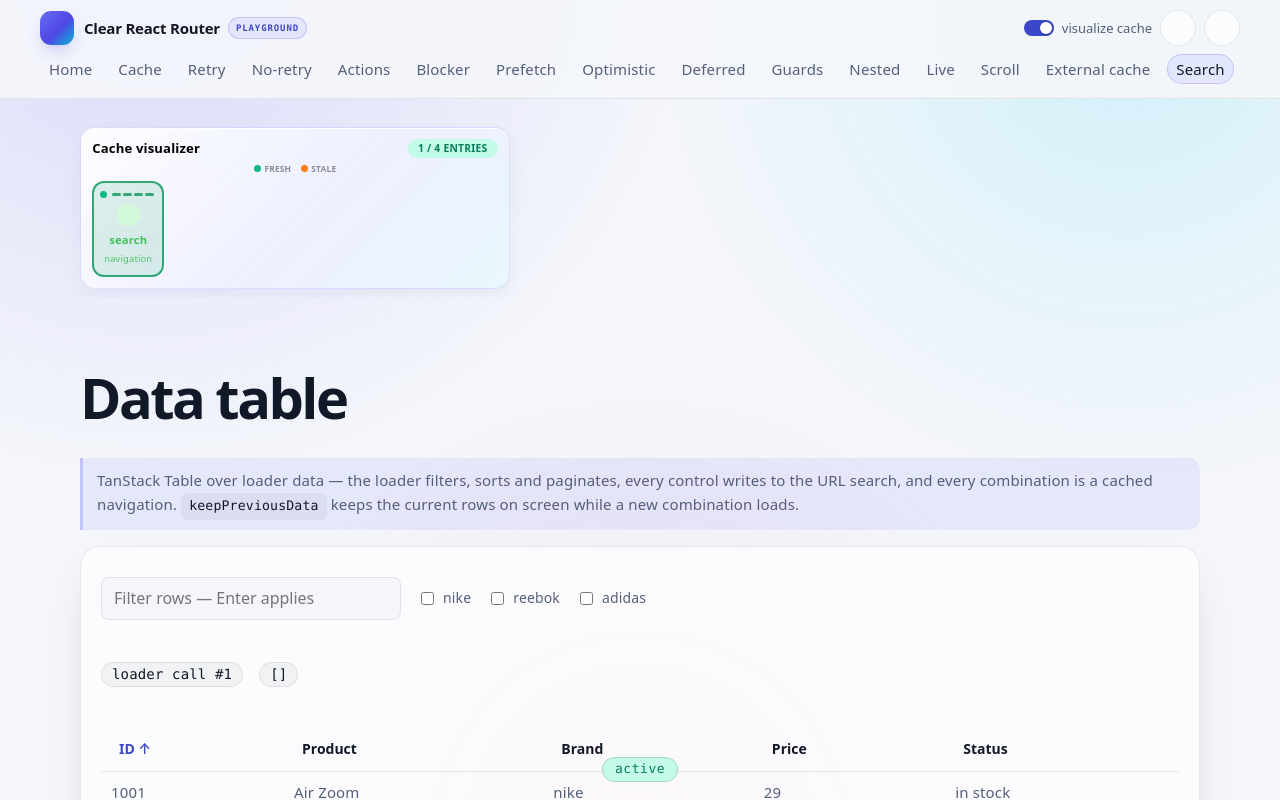
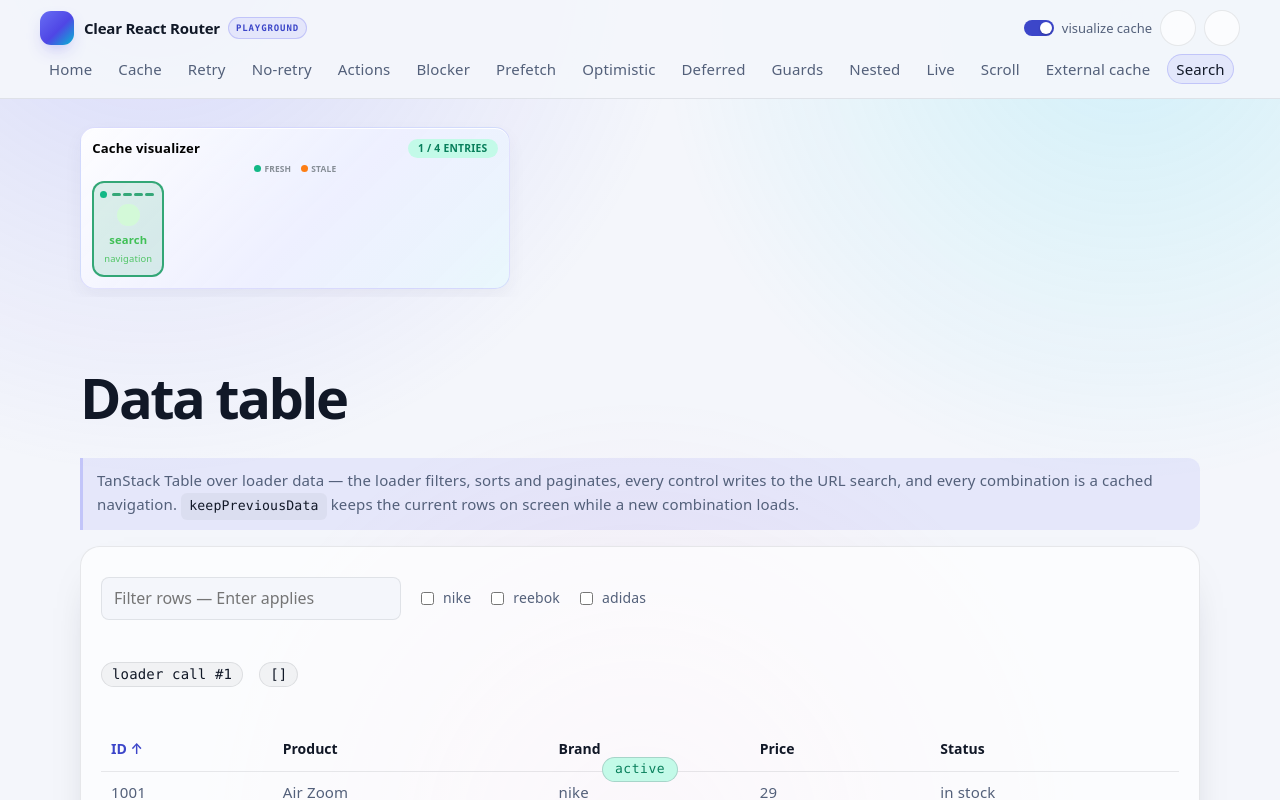
Before and after one commit to AndrewBubnov/clear-react-router, a React (Vite) app: page /playground/search in a window 1280 px wide. Shown: the top 800 px of the page. Built offline with nearby package versions, Linux system fonts and the light colour scheme; some icons are missing.

Commit message:
Adjust search playground page style

```diff
--- a/src/playground/SearchPage.tsx
+++ b/src/playground/SearchPage.tsx
@@ -2,6 +2,7 @@ import { useState } from 'react';
 import { Link, useLoaderState, useSearchParams } from '../clear-router';
 import { createColumnHelper, tableFeatures, useTable } from '@tanstack/react-table';
 import type { TablePayload, TableRow } from './api';
+import { isMobile } from '../clear-router/utils/utils.ts';
 
 // Core-only features: the URL owns filter/sort/pagination state, the loader owns
 // the processed page — the table instance is a pure renderer.
@@ -12,7 +13,7 @@ const columns = helper.columns([
 	helper.accessor('product', { header: 'Product' }),
 	helper.accessor('brand', { header: 'Brand' }),
 	helper.accessor('price', { header: 'Price' }),
-	helper.accessor('status', { header: 'Status' }),
+	...(isMobile() ? [] : [helper.accessor('status', { header: 'Status' })]),
 ]);
 // Module-scope fallback: a fresh `data?.items ?? []` would invalidate the row
 // model on every render.
@@ -136,7 +137,7 @@ const SearchPage = () => {
 									const key = header.column.id;
 									const active = sort === key;
 									return (
-										<th key={header.id}>
+										<th key={header.id} align="left">
 											<button
 												className={active ? 'pg-sort active' : 'pg-sort'}
 												data-testid={`sort-${key}`}
--- a/src/playground/playground.css
+++ b/src/playground/playground.css
@@ -512,7 +512,7 @@ root {
 }
 
 .pg-sort {
-	padding: 2px 8px;
+	padding: 2px 8px 2px 0;
 	border: none;
 	background: transparent;
 }
```
